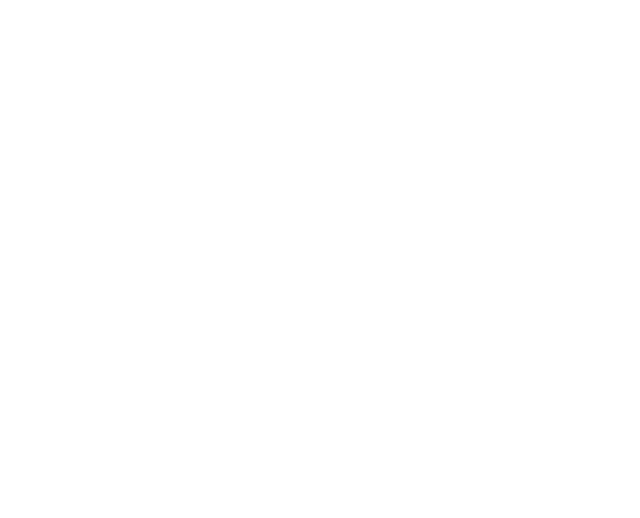
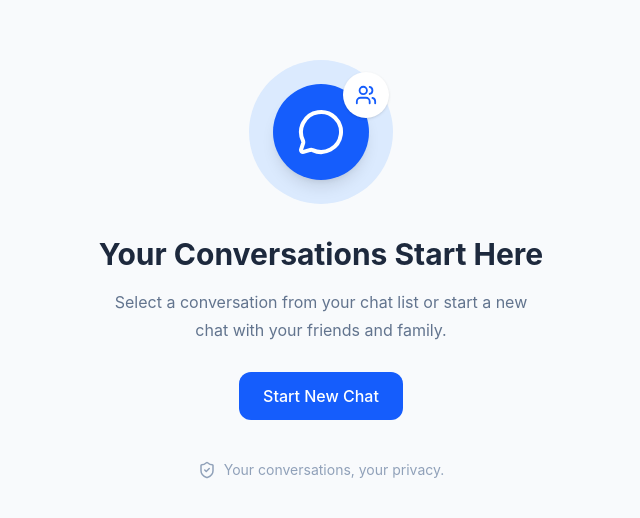
Before and after one commit to muhammed-rasiq/Pingly, a React (Vite) app: page /emptyChat in a window 1280 px wide. Before the commit this address had no page. Shown: the part 130-648 px from the top of the page, without its empty margins (319-959 px from the left). Built offline with nearby package versions, Linux system fonts and the light colour scheme.

Commit message:
completed empty Chat UI

```diff
--- a/src/App.tsx
+++ b/src/App.tsx
@@ -19,6 +19,7 @@
 import HelpSupport from './page/HelpSupport'
 import AboutApp from './page/AboutApp'
 import LogoutConfirmation from './page/LogoutConfirmation'
+import EmptyChat from './page/EmptyChat'
 
 function App() {
 
@@ -45,10 +46,13 @@
       <Route path="privacy-security" element={<PrivacySecurity />}/>
       <Route path="help-support" element={<HelpSupport/>} />
       <Route path="about" element={<AboutApp />} />
-      <Route
-  path="logout"
-  element={<LogoutConfirmation />}
-/>
+      <Route path="logout" element={<LogoutConfirmation />}/>
+      <Route path="emptyChat" element={<EmptyChat />}/>
+
+
+
+
+
 
 
 
--- /dev/null
+++ b/src/page/EmptyChat.tsx
@@ -0,0 +1,48 @@
+import React from 'react';
+import {
+  MessageCircle,
+  Users,
+  ShieldCheck,
+} from "lucide-react";
+
+function EmptyChat() {
+  return (
+    <>
+
+     <div className="flex min-h-screen items-center justify-center bg-slate-50 p-6">
+      <div className="w-full max-w-lg text-center">
+        <div className="relative mx-auto mb-8 flex h-36 w-36 items-center justify-center rounded-full bg-blue-100">
+          <div className="flex h-24 w-24 items-center justify-center rounded-full bg-blue-600 text-white shadow-lg">
+            <MessageCircle size={48} />
+          </div>
+
+          <div className="absolute right-1 top-3 rounded-full bg-white p-3 text-blue-600 shadow">
+            <Users size={22} />
+          </div>
+        </div>
+
+        <h1 className="text-3xl font-bold text-slate-800">
+          Your Conversations Start Here
+        </h1>
+
+        <p className="mx-auto mt-4 max-w-md leading-7 text-slate-500">
+          Select a conversation from your chat list or
+          start a new chat with your friends and family.
+        </p>
+
+        <button className="mt-7 rounded-xl bg-blue-600 px-6 py-3 font-medium text-white transition hover:bg-blue-700">
+          Start New Chat
+        </button>
+
+        <div className="mt-10 flex items-center justify-center gap-2 text-sm text-slate-400">
+          <ShieldCheck size={18} />
+          <span>Your conversations, your privacy.</span>
+        </div>
+      </div>
+    </div>
+
+    </>
+  );
+}
+
+export default EmptyChat;
```
